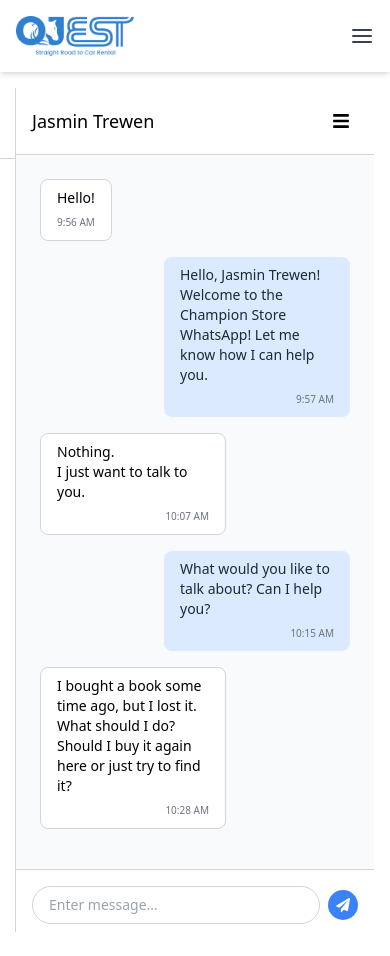
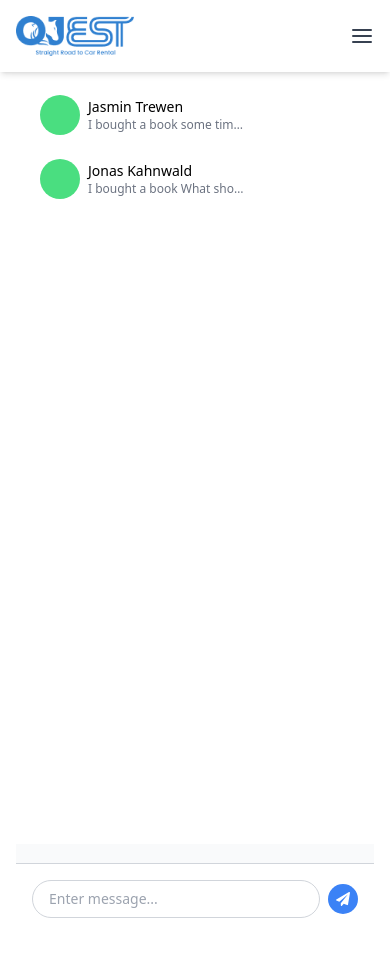
Before and after one commit to uzair-shakeel/ojestSell, a Next.js app: page /dashboard/messages in a window 390 px wide. Built offline with nearby package versions, Linux system fonts and the light colour scheme.

Commit message:
change the sidebar in message page

```diff
--- a/app/dashboard/messages/page.jsx
+++ b/app/dashboard/messages/page.jsx
@@ -1,6 +1,6 @@
 'use client'
 import React, { useState, useEffect, useRef } from "react";
-import { FaSearch, FaPaperPlane, FaBars } from "react-icons/fa";
+import { FaSearch, FaPaperPlane, FaBars, FaEnvelope } from "react-icons/fa";
 
 const conversations = [
   {
@@ -30,7 +30,7 @@
 const MessagesPage = () => {
   const [selectedConversation, setSelectedConversation] = useState(conversations[0]);
   const [newMessage, setNewMessage] = useState("");
-  const [showSidebar, setShowSidebar] = useState(false);
+  const [showSidebar, setShowSidebar] = useState(true);
   const messagesEndRef = useRef(null);
   const [searchQuery, setSearchQuery] = useState("");
 
@@ -54,7 +54,7 @@
 
   return (
     <div className="flex min-h-[570px] h-auto bg-white font-sans relative">
-      <div className={`fixed md:static z-20 bg-white h-full w-[320px] border-r border-gray-300 flex flex-col transition-transform duration-300 ${showSidebar ? 'translate-x-0' : '-translate-x-full'} md:translate-x-0`}>
+      <div className={`fixed md:static top-0 z-20 bg-white h-full w-full sm:w-[320px] border-r border-gray-300 flex flex-col transition-transform duration-300 ${showSidebar ? 'translate-x-0' : '-translate-x-full'} md:translate-x-0`}>
         <div className="p-4 border-b border-gray-300">
           <input type="text" placeholder="Search here..." className="w-full px-3 py-2 border rounded-full text-sm" value={searchQuery} onChange={(e) => setSearchQuery(e.target.value)} />
         </div>
@@ -83,9 +83,12 @@
           <div>
             <div className="font-medium text-lg">{selectedConversation.name}</div>
           </div>
-          <button className="md:hidden p-2" onClick={() => setShowSidebar(!showSidebar)}>
-            <FaBars size={18} />
-          </button>
+          <button
+  className="md:hidden fixed top-24 right-4 z-10 p-2 px-5 bg-white border rounded-md shadow"
+  onClick={() => setShowSidebar(!showSidebar)}
+>
+  <FaEnvelope className="text-blue-500" size={20} />
+</button>
         </div>
         <div className="flex-1 overflow-auto p-6 space-y-4 bg-gray-50">
           {selectedConversation.messages.map((message, index) => (
```
